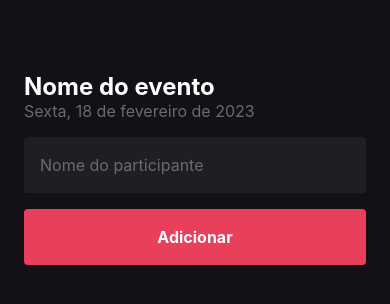
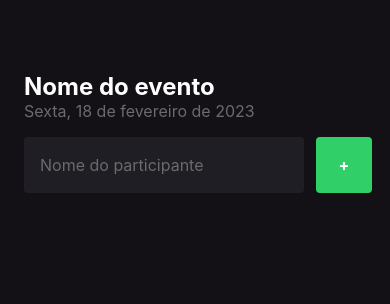
Before and after one commit to leonardoprimieri/imhere-react-native, a React Native app: screen / in a window 390 px wide. Shown: the top 304 px of the page. Built offline with nearby package versions, Linux system fonts and the light colour scheme.

Commit message:
refactor: styling

```diff
--- a/src/screens/home/home-screen-styles.ts
+++ b/src/screens/home/home-screen-styles.ts
@@ -23,19 +23,27 @@ export const homePageStyles = StyleSheet.create({
     color: '#fff',
     padding: 16,
     marginTop: 16,
-    fontSize: 16
+    fontSize: 16,
+    flex: 1,
+    marginRight: 12
   },
   button: {
-    backgroundColor: '#e83f5b',
+    backgroundColor: '#31cf67',
     height: 56,
     borderRadius: 4,
     marginTop: 16,
     alignItems: 'center',
     justifyContent: 'center',
+    width: 56
   },
   buttonText: {
     color: '#fff',
     fontSize: 16,
     fontWeight: 'bold'
+  },
+  form: {
+    flexDirection: 'row',
+    width: '100%',
+    justifyContent: 'space-between'
   }
 });
--- a/src/screens/home/home-screen.tsx
+++ b/src/screens/home/home-screen.tsx
@@ -12,14 +12,16 @@ export const HomeScreen = () => {
     <View style={homePageStyles.container}>
       <Text style={homePageStyles.eventName}>Nome do evento</Text>
       <Text style={homePageStyles.eventDate}>Sexta, 18 de fevereiro de 2023</Text>
+      <View style={homePageStyles.form}>
         <TextInput
           style={homePageStyles.input}
           placeholder="Nome do participante"
           placeholderTextColor='#6b6b6b'
         />
         <TouchableOpacity style={homePageStyles.button} onPress={handleAddParticipant}>
-        <Text style={homePageStyles.buttonText}>Adicionar</Text>
+          <Text style={homePageStyles.buttonText}>+</Text>
         </TouchableOpacity>
+      </View>
     </View>
   );
 }
```
Lines whose indentation alone changed are shown as unchanged.
